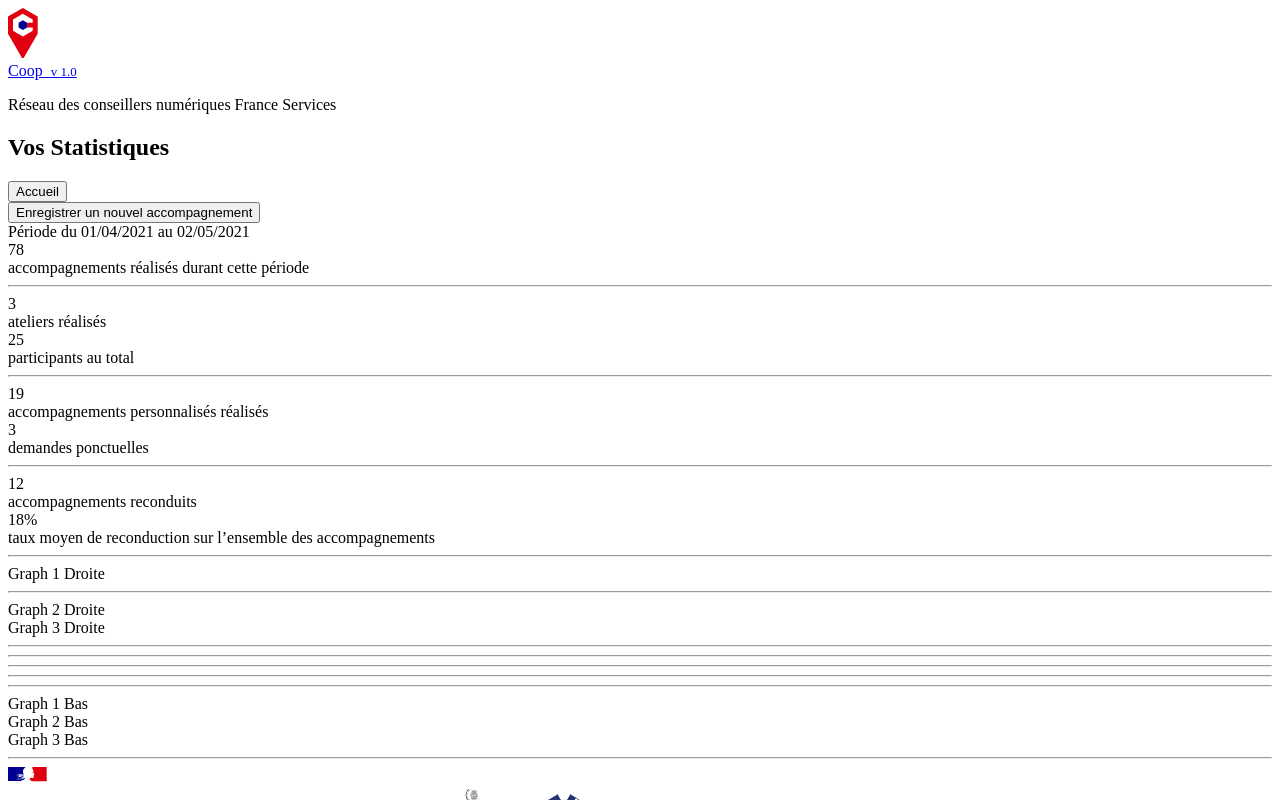
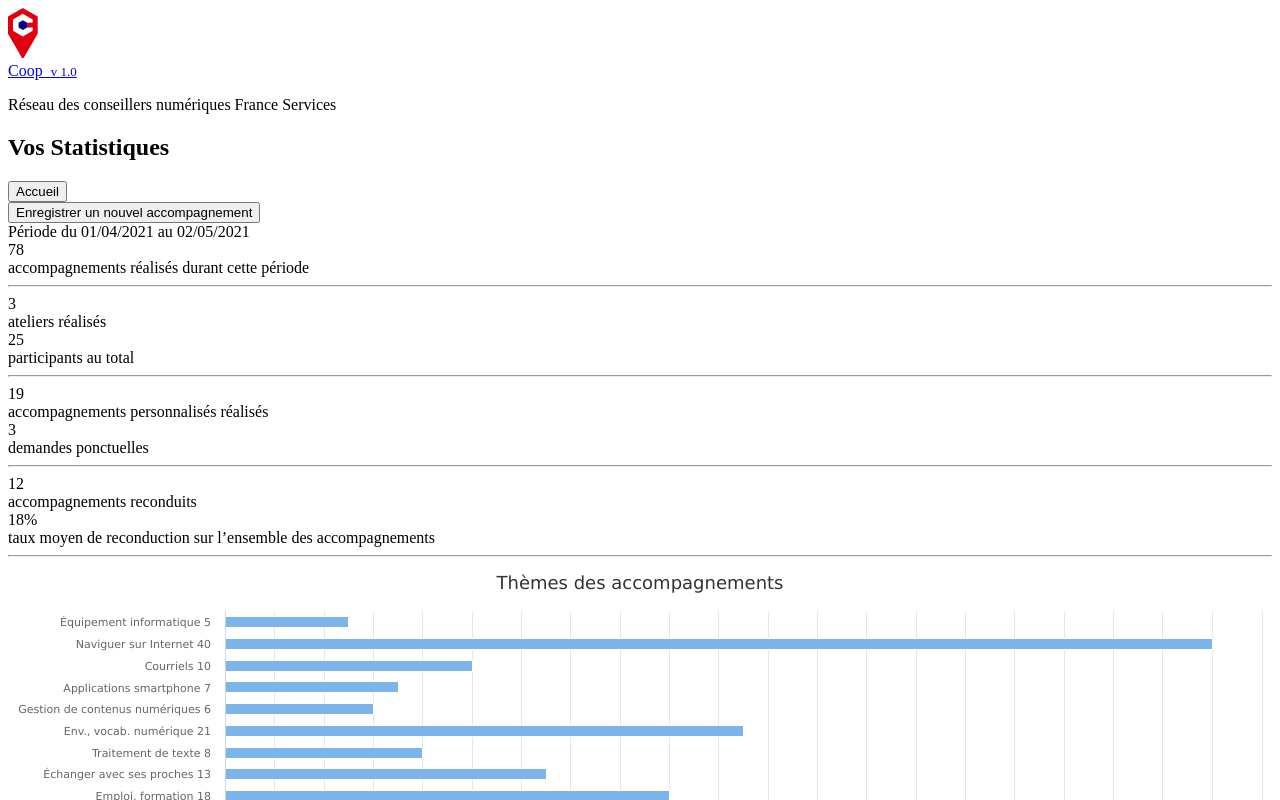
Before and after one commit to anct-cnum/portail-conseiller, a React (Create React App) app: page / in a window 1280 px wide. Shown: the top 800 px of the page. Built offline with nearby package versions, Linux system fonts and the light colour scheme; sample sign-in values are in the browser's storage.

Commit message:
mise en place des différents Charts

```diff
--- a/package.json
+++ b/package.json
@@ -12,6 +12,8 @@
     "bufferutil": "^4.0.3",
     "canvas": "^2.5.0",
     "dotenv": "^8.2.0",
+    "highcharts": "^9.0.1",
+    "highcharts-react-official": "^3.0.0",
     "postcss": "^8.1.0",
     "react": "^17.0.1",
     "react-dom": "^17.0.1",
--- a/src/components/connected/statistics/BottomPage.js
+++ b/src/components/connected/statistics/BottomPage.js
@@ -1,6 +1,141 @@
 import React from 'react';
+import Highcharts from 'highcharts';
+import HighchartsReact from 'highcharts-react-official';
 
 function BottomPage() {
+  const optionsChart1 = {
+    chart: {
+      zoomType: 'xy'
+    },
+    title: {
+      text: 'Evolution des accompagnements'
+    },
+    xAxis: [{
+      categories: ['Avril', 'Mai', 'Juin', 'Juillet'],
+      crosshair: true
+    }],
+    yAxis: [{ // Primary yAxis
+      labels: {
+        format: '{value}',
+        style: {
+          color: Highcharts.getOptions().colors[1]
+        }
+      },
+      title: {
+        text: '',
+      }
+    }, { // Secondary yAxis
+      title: {
+        text: '',
+      },
+      labels: {
+        format: '{value}',
+        style: {
+          color: Highcharts.getOptions().colors[0]
+        }
+      },
+      opposite: true
+    }],
+    tooltip: {
+      shared: true
+    },
+    legend: {
+      layout: 'vertical',
+      align: 'left',
+      x: 100,
+      verticalAlign: 'top',
+      y: 300,
+      floating: true,
+      backgroundColor:
+          Highcharts.defaultOptions.legend.backgroundColor || // theme
+          'rgba(255,255,255,0.25)'
+    },
+    series: [{
+      name: 'Accompagnement cumulés',
+      type: 'column',
+      yAxis: 1,
+      data: [25, 85, 45, 75],
+    }, {
+      name: 'Accompagnement par mois',
+      type: 'spline',
+      data: [25, 110, 155, 230],
+    }]
+  };
+
+  const optionsChart2 = {
+    chart: {
+      type: 'bar'
+    },
+    title: {
+      text: 'Tranches d\'âge des usagers'
+    },
+    plotOptions: {
+      series: {
+        stacking: 'normal'
+      }
+    },
+    series: [{
+      name: 'Plus de 60 ans',
+      data: [5],
+      tooltip: {
+        valueSuffix: '%'
+      }
+    }, {
+      name: '30-60 ans',
+      data: [2],
+      tooltip: {
+        valueSuffix: '%'
+      }
+    }, {
+      name: '18-35 ans',
+      data: [3],
+      tooltip: {
+        valueSuffix: '%'
+      }
+    }, {
+      name: '12-18 ans',
+      data: [4],
+      tooltip: {
+        valueSuffix: '%'
+      }
+    }, {
+      name: '- 12 ans',
+      data: [2],
+      tooltip: {
+        valueSuffix: '%'
+      }
+    }]
+  };
+
+  const optionsChart3 = {
+    chart: {
+      type: 'bar'
+    },
+    title: {
+      text: 'Statut des usagers'
+    },
+    plotOptions: {
+      series: {
+        stacking: 'normal'
+      }
+    },
+    series: [{
+      name: 'Retraité',
+      data: [37]
+    }, {
+      name: 'Sans emploi',
+      data: [35]
+    }, {
+      name: 'En emploi',
+      data: [20]
+    }, {
+      name: 'Etudiant',
+      data: [8]
+    }, {
+      name: 'Non renseigné',
+      data: [2]
+    }]
+  };
 
   return (
     <div className="rf-container">
@@ -8,9 +143,9 @@ function BottomPage() {
         <div className="rf-col-4"><hr></hr></div>
         <div className="rf-col-4"><hr></hr></div>
         <div className="rf-col-4"><hr></hr></div>
-        <div className="rf-col-4">Graph 1 Bas</div>
-        <div className="rf-col-4">Graph 2 Bas</div>
-        <div className="rf-col-4">Graph 3 Bas</div>
+        <div className="rf-col-4"><HighchartsReact highcharts={Highcharts} options={optionsChart1} /></div>
+        <div className="rf-col-4"><HighchartsReact highcharts={Highcharts} options={optionsChart2} /></div>
+        <div className="rf-col-4"><HighchartsReact highcharts={Highcharts} options={optionsChart3} /></div>
         <div className="rf-col-12"><hr></hr></div>
       </div>
     </div>
--- a/src/components/connected/statistics/RightPage.js
+++ b/src/components/connected/statistics/RightPage.js
@@ -1,15 +1,87 @@
 import React from 'react';
+import Highcharts from 'highcharts';
+import HighchartsReact from 'highcharts-react-official';
 
 function RightPage() {
+  const themesAccompagnement = [
+    'Équipement informatique 5',
+    'Naviguer sur Internet 40',
+    'Courriels 10',
+    'Applications smartphone 7',
+    'Gestion de contenus numériques 6',
+    'Env., vocab. numérique 21',
+    'Traitement de texte 8',
+    'Échanger avec ses proches 13',
+    'Emploi, formation 18',
+    'Accompagner son enfant 9',
+    'Numérique et TPE/PME 25',
+    'Démarche en ligne 17'
+  ];
+
+  const optionsChart1 = {
+
+    chart: {
+      type: 'bar'
+    },
+    title: {
+      text: 'Thèmes des accompagnements'
+    },
+    xAxis: {
+      categories: themesAccompagnement,
+      title: {
+        text: null
+      }
+    },
+    series: [{
+      data: [5, 40, 10, 7, 6, 21, 8, 13, 18, 9, 25, 17]
+    }]
+  };
+
+  const optionsChart2 = {
+    chart: {
+      plotBackgroundColor: null,
+      plotBorderWidth: null,
+      plotShadow: false,
+      type: 'pie'
+    },
+    plotOptions: {
+      pie: {
+        allowPointSelect: true,
+        cursor: 'pointer',
+        dataLabels: {
+          enabled: false
+        },
+        showInLegend: true
+      }
+    },
+    title: {
+      text: 'Lieux des accompagnements'
+    },
+    series: [{
+      data: [1, 2, 3]
+    }]
+  };
+
+  const optionsChart3 = {
+    chart: {
+      type: 'column'
+    },
+    title: {
+      text: 'Durée des accompagnements'
+    },
+    series: [{
+      data: [1, 3, 2, 5]
+    }]
+  };
 
   return (
     <div className="rf-container">
       <div className="rf-grid-row">
         <div className="rf-col-12"><hr></hr></div>
-        <div className="rf-col-12">Graph 1 Droite</div>
+        <div className="rf-col-12"><HighchartsReact highcharts={Highcharts} options={optionsChart1} /></div>
         <div className="rf-col-12"><hr></hr></div>
-        <div className="rf-col-6">Graph 2 Droite</div>
-        <div className="rf-col-6">Graph 3 Droite</div>
+        <div className="rf-col-6"><HighchartsReact highcharts={Highcharts} options={optionsChart2} /></div>
+        <div className="rf-col-6"><HighchartsReact highcharts={Highcharts} options={optionsChart3} /></div>
         <div className="rf-col-6"><hr></hr></div>
         <div className="rf-col-6"><hr></hr></div>
 
```
Also changed, not shown: 1 other file (tests, documents, lock files or other folders).
